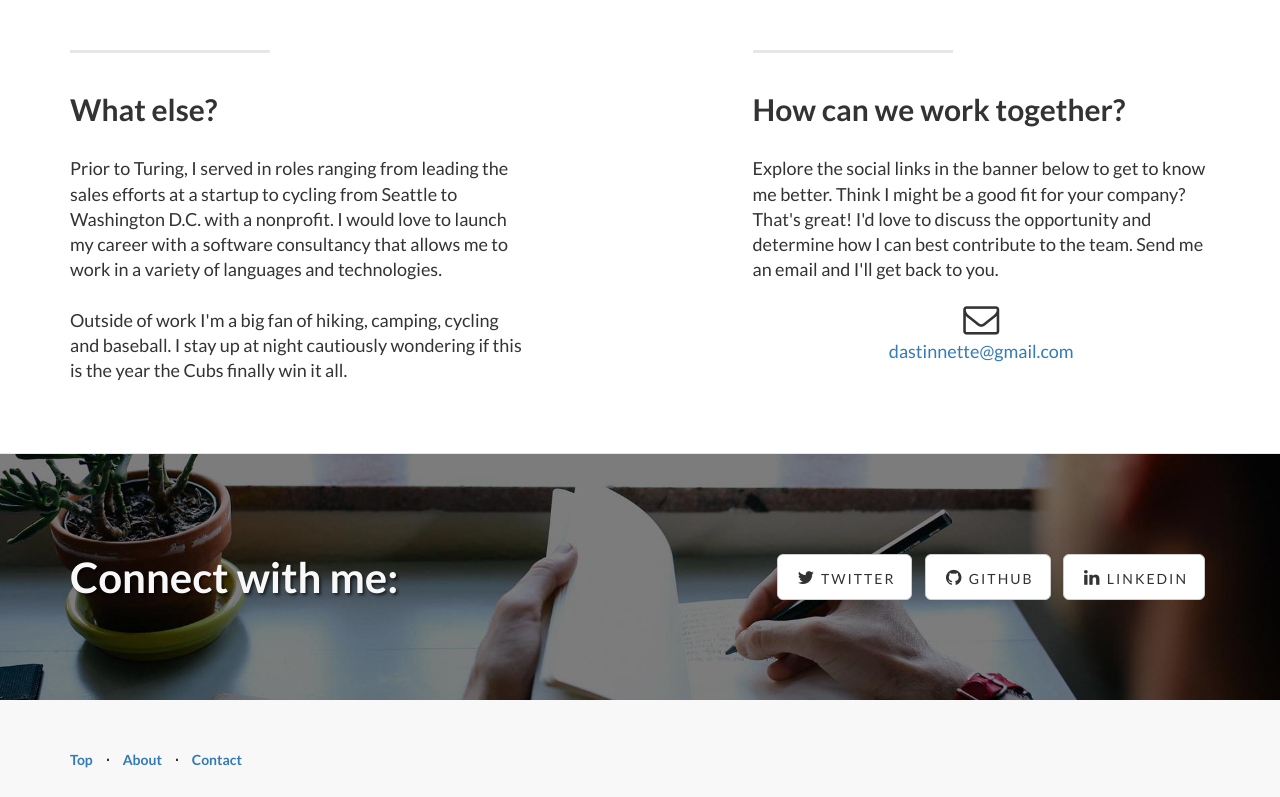
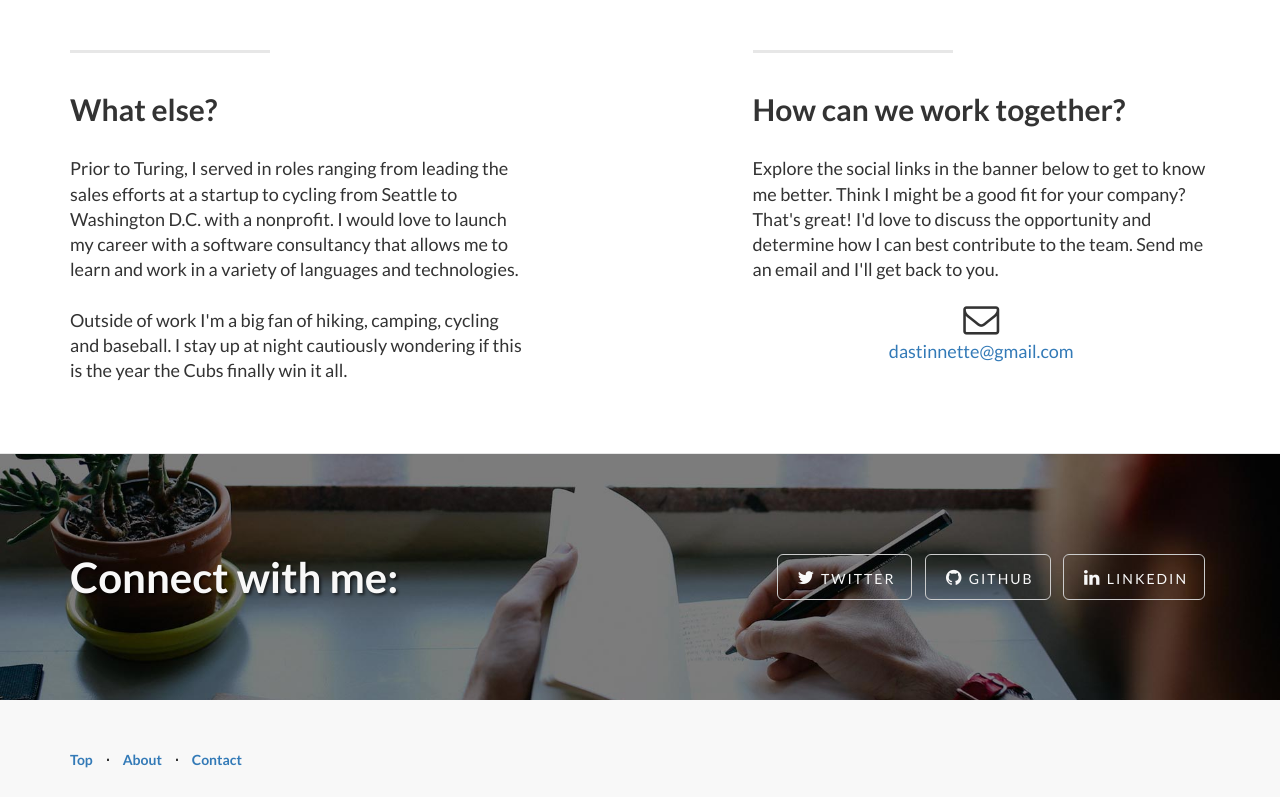
Before and after one commit to dastinnette/dastinnette.github.io, a plain HTML site: page index.html in a window 1280 px wide. Shown: the part 1308-2105 px from the top of the page. Drawn offline with Linux system fonts and the light colour scheme.

Commit message:
Adjust social buttons throughout

```diff
--- a/css/landing-page.css
+++ b/css/landing-page.css
@@ -172,3 +172,9 @@ p.copyright {
 .round {
   border-radius: 24px;
 }
+
+.btn-outline {
+    background-color: transparent;
+    color: inherit;
+    transition: all .5s;
+}
--- a/index.html
+++ b/index.html
@@ -75,13 +75,13 @@
                         <hr class="intro-divider">
                         <ul class="list-inline intro-social-buttons">
                             <li>
-                                <a target="_blank" href="https://twitter.com/dastinnette" class="btn btn-default btn-lg round"><i class="fa fa-twitter"></i> <span class="network-name"></span></a>
+                                <a target="_blank" href="https://twitter.com/dastinnette" class="btn btn-default btn-lg round btn-outline"><i class="fa fa-twitter"></i> <span class="network-name"></span></a>
                             </li>
                             <li>
-                                <a target="_blank" href="https://github.com/dastinnette" class="btn btn-default btn-lg round"><i class="fa fa-github"></i> <span class="network-name"></span></a>
+                                <a target="_blank" href="https://github.com/dastinnette" class="btn btn-default btn-lg round btn-outline"><i class="fa fa-github"></i> <span class="network-name"></span></a>
                             </li>
                             <li>
-                                <a target="_blank" href="https://www.linkedin.com/in/dstinnette" class="btn btn-default btn-lg round"><i class="fa fa-linkedin"></i> <span class="network-name"></span></a>
+                                <a target="_blank" href="https://www.linkedin.com/in/dstinnette" class="btn btn-default btn-lg round btn-outline"><i class="fa fa-linkedin"></i> <span class="network-name"></span></a>
                             </li>
                         </ul>
                     </div>
@@ -146,7 +146,8 @@
                     <h2 class="section-heading">What else?</h2>
                     <p class="lead">Prior to Turing, I served in roles ranging from leading the sales efforts at a
                       startup to cycling from Seattle to Washington D.C. with a nonprofit. I would love to launch
-                      my career with a software consultancy that allows me to work in a variety of languages and technologies.
+                      my career with a software consultancy that allows me to learn and work in a variety of languages
+                      and technologies.
                       <br>
                       <br>
                       Outside of work I'm a big fan of hiking, camping, cycling and baseball. I stay up at night
@@ -172,13 +173,13 @@
                 <div class="col-lg-8">
                     <ul class="list-inline banner-social-buttons">
                         <li>
-                            <a target="_blank" href="https://twitter.com/dastinnette" class="btn btn-default btn-lg"><i class="fa fa-twitter fa-fw"></i> <span class="network-name">Twitter</span></a>
+                            <a target="_blank" href="https://twitter.com/dastinnette" class="btn btn-default btn-lg btn-outline"><i class="fa fa-twitter fa-fw"></i> <span class="network-name">Twitter</span></a>
                         </li>
                         <li>
-                            <a target="_blank" href="https://github.com/dastinnette" class="btn btn-default btn-lg"><i class="fa fa-github fa-fw"></i> <span class="network-name">Github</span></a>
+                            <a target="_blank" href="https://github.com/dastinnette" class="btn btn-default btn-lg btn-outline"><i class="fa fa-github fa-fw"></i> <span class="network-name">Github</span></a>
                         </li>
                         <li>
-                            <a target="_blank" href="https://www.linkedin.com/in/dstinnette" class="btn btn-default btn-lg"><i class="fa fa-linkedin fa-fw"></i> <span class="network-name">Linkedin</span></a>
+                            <a target="_blank" href="https://www.linkedin.com/in/dstinnette" class="btn btn-default btn-lg btn-outline"><i class="fa fa-linkedin fa-fw"></i> <span class="network-name">Linkedin</span></a>
                         </li>
                     </ul>
                 </div>
```
